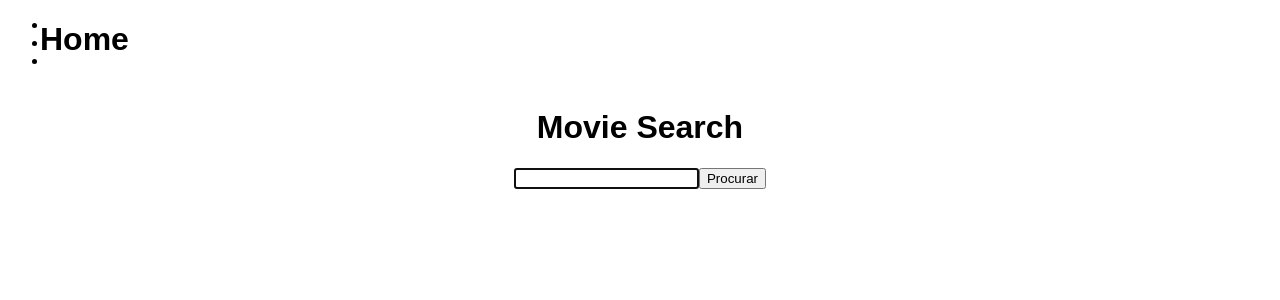
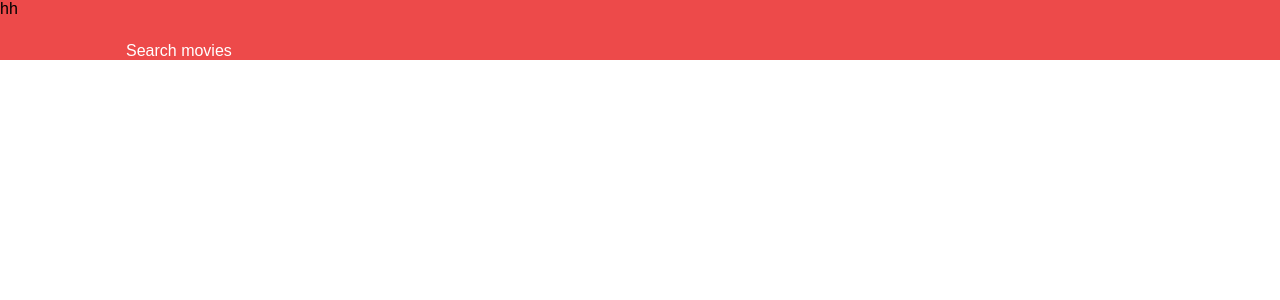
Before and after one commit to matildehomem/movie-search, a Vue app: page / in a window 1280 px wide. Shown: the top 300 px of the page. Built offline with nearby package versions, Linux system fonts and the light colour scheme.

Commit message:
search bar

```diff
--- a/src/App.vue
+++ b/src/App.vue
@@ -15,8 +15,16 @@ export default {
 };
 </script>
 <style>
-html{
-  font-family: 'Montserrat', sans-serif;
-
+html {
+  font-family: "Montserrat", sans-serif;
+}
+body {
+  font-family: "Montserrat", sans-serif;
+  margin: 0;
+  padding: 0;
+  border: 0;
+  font-size: 100%;
+  font: inherit;
+  vertical-align: baseline;
 }
 </style>
--- a/src/components/MovieCard.vue
+++ b/src/components/MovieCard.vue
@@ -1,9 +1,9 @@
 <template>
   <li
     class="movie-card"
-    @click="getMovie(item.imdbID)"
+    @mouseenter="getMovie(item.imdbID)"
+    @mouseleave="MovieDetailModal = false"
   >
-    <!-- @mouseleave="MovieDetailModal = false" -->
     <!-- <span
       class="heart"
       @click="saveFavorite(item)"
--- a/src/components/Movies.vue
+++ b/src/components/Movies.vue
@@ -1,7 +1,7 @@
 <template>
   <div class="wrapper">
-    <h1>Movie Search</h1>
-    <Search />
+    <!-- <h1>Movie Search</h1> -->
+    <!-- <Search /> -->
     <p v-if="loading">A pesquisar</p>
     <ul v-else-if="!error" class="movie-wrapper">
       <MovieCard v-for="movie in items" :key="movie.imdbID" :item="movie" />
@@ -12,12 +12,12 @@
 
 <script>
 import MovieCard from "./MovieCard.vue";
-import Search from './Search.vue'
+// import Search from './Search.vue'
 
 export default {
   components: {
     MovieCard,
-    Search
+    // Search
   },
   computed: {
     items() {
@@ -41,7 +41,7 @@ export default {
 <style>
 .wrapper {
   max-width: 1024px;
-  margin: 0 auto;
+  margin: 40px auto;
 }
 
 .movie-wrapper {
--- a/src/components/Nav.vue
+++ b/src/components/Nav.vue
@@ -1,6 +1,6 @@
 <template>
   <nav>
-    <ul>
+    <!-- <ul>
       <li>
         <router-link exact to="/">Home</router-link>
       </li>
@@ -10,14 +10,20 @@
       <li>
         <router-link to="/favorites"> My Favorites <span>({{favoritesCount}})</span></router-link>
       </li>
-    </ul>
+    </ul> -->
+  <Search />
   </nav>
 </template>
 
 <script>
 
+import Search from "./Search.vue";
+
+
 export default {
-
+components: {
+    Search
+  },
   computed: {
     title() {
       return this.$store.state.title;
@@ -29,7 +35,11 @@ export default {
   }
 };
 </script>
-<style >
+<style lang="scss">
+nav{
+  background: #ed4a4a;
+  height: 60px;
+}
 nav li{
   background-color: transparent !important;
   max-width: 100px;
@@ -37,6 +47,7 @@ nav li{
 nav ul{
   display: block;
   text-align: right;
+  margin: 0;
 }
 nav li > a{
   color: white;
--- a/src/components/Search.vue
+++ b/src/components/Search.vue
@@ -1,8 +1,10 @@
 <template>
   <div>
+    <span class="icon__search" >hh</span>
     <input
       v-focus
       type="text"
+      placeholder="Search movies"
       v-model="movieName"
       @keydown.enter.prevent="getItems"
     />
@@ -33,3 +35,32 @@ export default {
   }
 };
 </script>
+<style lang="scss">
+.icon__search {
+  position: relative;
+  display: block;
+  height: 20px;
+  width: 20px;
+  background-image: url(/assets/search.svg);
+}
+button {
+  display: none;
+}
+input {
+  width: 90%;
+  float: right;
+  height: 60px;
+  border: none;
+  background: none;
+  color: white;
+  font-size: 16px;
+
+  &::placeholder {
+    color: white;
+  }
+
+  &:focus {
+    outline: none;
+  }
+}
+</style>
--- a/src/views/Home.vue
+++ b/src/views/Home.vue
@@ -1,6 +1,6 @@
 <template>
   <div>
-    <h1>Home</h1>
+    <!-- <h1>Home</h1> -->
     <Movies />
   </div>
 </template>
```
Also changed, not shown: public/assets/search.svg (added).
